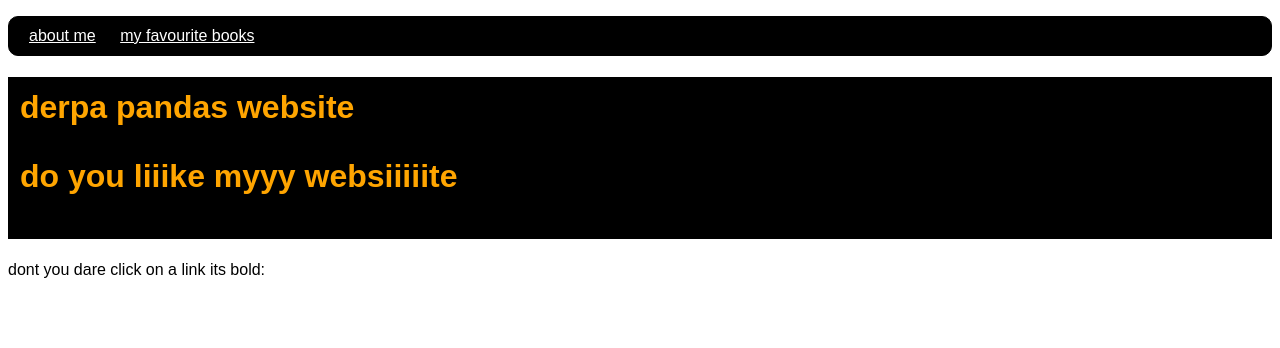
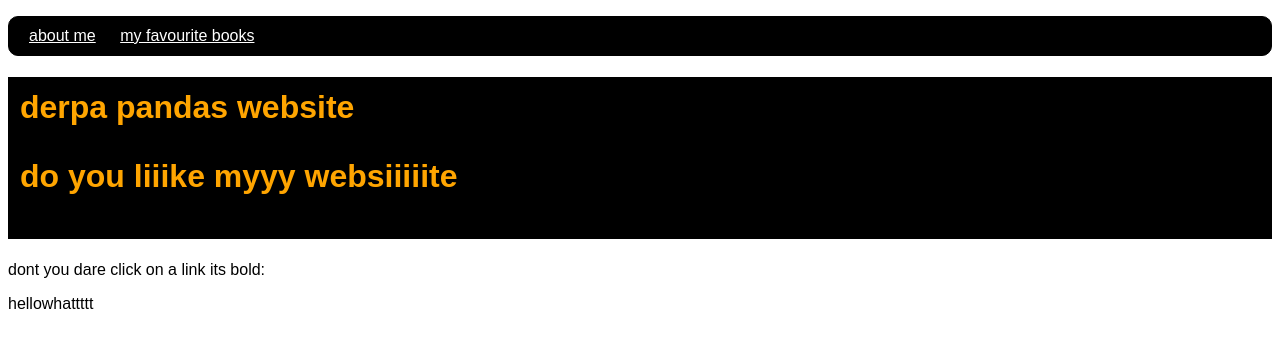
Before and after one commit to DerpaPanda/DerpaPanda.GitHub.io, a plain HTML site: page index.html in a window 1280 px wide. Drawn offline with Linux system fonts and the light colour scheme.

Commit message:
Added a line to index

```diff
--- a/index.html
+++ b/index.html
@@ -18,6 +18,7 @@
 
                       <p>do you liiike myyy websiiiiite</p>  </h1>
                       <p>dont you dare click on a link its bold:</p>
+		      <p>hellowhattttt</p>
 
                 </body>
            </html>
```
Also changed, not shown: 1 other file.
